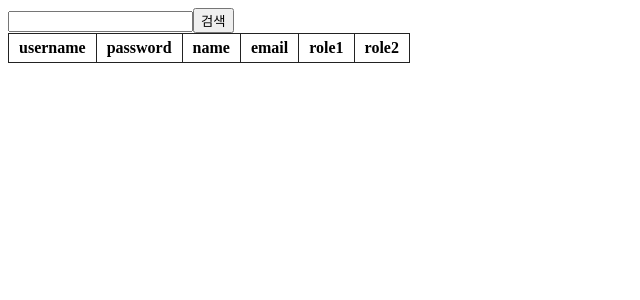
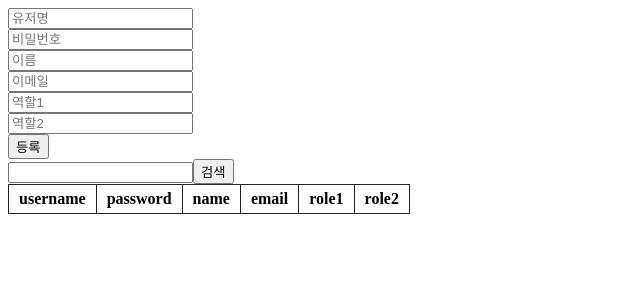
Before and after one commit to RaschePat/korit_9_gov_react, a React (Vite) app: page / in a window 1280 px wide. Shown: the top 300 px of the page, without its empty margins (0-640 px from the left). Built offline with nearby package versions, Linux system fonts and the light colour scheme.

Commit message:
axios 마무리

```diff
--- /dev/null
+++ b/src/ch04/Axios03.jsx
@@ -0,0 +1,184 @@
+import axios from "axios";
+import { useRef, useState } from "react";
+
+function Axios03(){
+    const registerInputRef = {
+        username: useRef(),
+        password:useRef(),
+        name: useRef(),
+        email: useRef(),
+        role1: useRef(),
+        role2: useRef(),
+    }
+
+    const [ registerInputValue, setRegisterInputValue] = useState({
+        username: "",
+        password: "",
+        name: "",
+        email: "",
+        role1: "",
+        role2: "",
+    });
+
+    const [ inputValue , setInputValue ] = useState({
+        username:"",
+    });
+
+    const [ users, setUsers ] = useState([]);
+
+    const getUsersApi = async () => {
+        const response = await axios.get("http://192.168.2.101:8080/users", {params: {username: inputValue.username}});
+        console.log(response.data)
+        setUsers(response.data);
+
+    }
+
+    const handleRegisterInputOnChange = (e) => {
+        const {name, value} = e.target;
+        setRegisterInputValue({
+            ...registerInputValue,
+            [name] : value,
+        })
+    }
+
+    const handleRegisterInputNextFocusOnKeyDown = (e, nextRef) => {
+        if(e.key === 'Enter'){
+            nextRef.current.focus();
+        }
+    };
+
+    const handleRegisterInputSubmitOnKeyDown = (e) => {
+        if (e.key === 'Enter'){
+            console.log(registerInputValue);
+            // 기존의 inputValue를 가져와서 새 데이터를 만든다.
+            // const data = {
+            //     username: registerInputValue.username,
+            //     password: registerInputValue.password,
+            //     name: registerInputValue.name,
+            //     email: registerInputValue.email,
+            //     roles: [registerInputValue.role1,registerInputValue.role2]
+            // }
+
+            // 레스트 문법 - role1, role2를 제외한 나머지 객체를 data에 담는다.
+            const {role1, role2, ...data} = registerInputValue;
+            // data에 roles 키 값으로 role1, role2 배열을 추가한다.
+            data["roles"] = [role1, role2]
+            axios.post("http://192.168.2.101:8080/users",data);
+        }
+    }
+
+    const handleRegisterInputSubmitOnClick = () => {
+
+    }
+
+    const handleInputOnChange = (e) => {
+        const {name, value} = e.target;
+        setInputValue({
+            ...inputValue,
+            [name] : value,
+        })
+    }
+
+    const handleInputOnKeyDown = (e) => {
+        if(e.key === 'Enter'){
+            getUsersApi();
+        }
+
+    }
+
+    const handleSearchOnClick = () => {
+        getUsersApi();
+    }
+
+    return <>
+        <div>
+            <div>
+                <input type="text"
+                    ref={registerInputRef.username}
+                    placeholder="유저명"
+                    name="username"
+                    value={registerInputValue.username}
+                    onChange={handleRegisterInputOnChange}
+                    onKeyDown={(e)=>handleRegisterInputNextFocusOnKeyDown(e, registerInputRef.password)}/>
+            </div>
+            <div>
+                <input type="text"
+                    ref={registerInputRef.password}
+                    placeholder="비밀번호"
+                    name="password"
+                    value={registerInputValue.password}
+                    onChange={handleRegisterInputOnChange}
+                    onKeyDown={(e)=>handleRegisterInputNextFocusOnKeyDown(e, registerInputRef.name)}/>
+            </div>
+            <div>
+                <input type="text"
+                    ref={registerInputRef.name}
+                    placeholder="이름"
+                    name="name"
+                    value={registerInputValue.name}
+                    onChange={handleRegisterInputOnChange}
+                    onKeyDown={(e)=>handleRegisterInputNextFocusOnKeyDown(e, registerInputRef.email)}/>
+            </div>
+            <div>
+                <input type="text"
+                    ref={registerInputRef.email}
+                    placeholder="이메일"
+                    name="email"
+                    value={registerInputValue.email}
+                    onChange={handleRegisterInputOnChange}
+                    onKeyDown={(e)=>handleRegisterInputNextFocusOnKeyDown(e, registerInputRef.role1)}/>
+            </div>
+            <div>
+                <input type="text"
+                    ref={registerInputRef.role1}
+                    placeholder="역할1"
+                    name="role1"
+                    value={registerInputValue.role1}
+                    onChange={handleRegisterInputOnChange}
+                    onKeyDown={(e)=>handleRegisterInputNextFocusOnKeyDown(e, registerInputRef.role2)}/>
+            </div>
+            <div>
+                <input type="text"
+                    ref={registerInputRef.role2}
+                    placeholder="역할2"
+                    name="role2"
+                    value={registerInputValue.role2}
+                    onChange={handleRegisterInputOnChange}
+                    onKeyDown={handleRegisterInputSubmitOnKeyDown}/>
+            </div>
+            <button onClick={handleRegisterInputSubmitOnClick}>등록</button>
+        </div>
+        <input type="text"
+            name="username"
+            value={inputValue.username}
+            onChange={handleInputOnChange}
+            onKeyDown={handleInputOnKeyDown}/>
+        <button onClick={handleSearchOnClick}>검색</button>
+        <table>
+            <thead>
+                <tr>
+                    <th>username</th>
+                    <th>password</th>
+                    <th>name</th>
+                    <th>email</th>
+                    <th>role1</th>
+                    <th>role2</th>
+                </tr>
+            </thead>
+            <tbody>
+                {
+                    users.map(u => <tr>
+                        <td>{u.username}</td>
+                        <td>{u.password}</td>
+                        <td>{u.name}</td>
+                        <td>{u.email}</td>
+                        <td>{u.roles && u.roles[0]}</td>
+                        <td>{u.roles && u.roles[1]}</td>
+                    </tr>)
+                }
+            </tbody>
+        </table>
+    </>
+}
+
+export default Axios03;
--- a/src/main.jsx
+++ b/src/main.jsx
@@ -15,6 +15,7 @@ import UseEffect04 from './ch03/UseEffect04';
 import Axios01 from './ch04/Axios01';
 import Promise01 from './ch04/Promise01';
 import Axios02 from './ch04/Axios02';
+import Axios03 from './ch04/Axios03';
 
 const appObj = {
     ch01: <App01 />,
@@ -31,6 +32,7 @@ const appObj = {
     useEffect04: <UseEffect04/>,
     axios01: <Axios01/>,
     axios02: <Axios02/>,
+    axios03: <Axios03/>,
     promise01: <Promise01/>,
     practice01: <App02_pr/>
 }
@@ -38,4 +40,4 @@ const appObj = {
 // 최상위 부모 객체를 id로 가져옴
 // appObj.현재페이지
 
-createRoot(document.getElementById('root')).render(appObj.axios02);
+createRoot(document.getElementById('root')).render(appObj.axios03);
```
Also changed, not shown: src/practice/AxiosPr.jsx (+13 -16 lines), src/ch04/style.css (line endings or trailing spaces).
